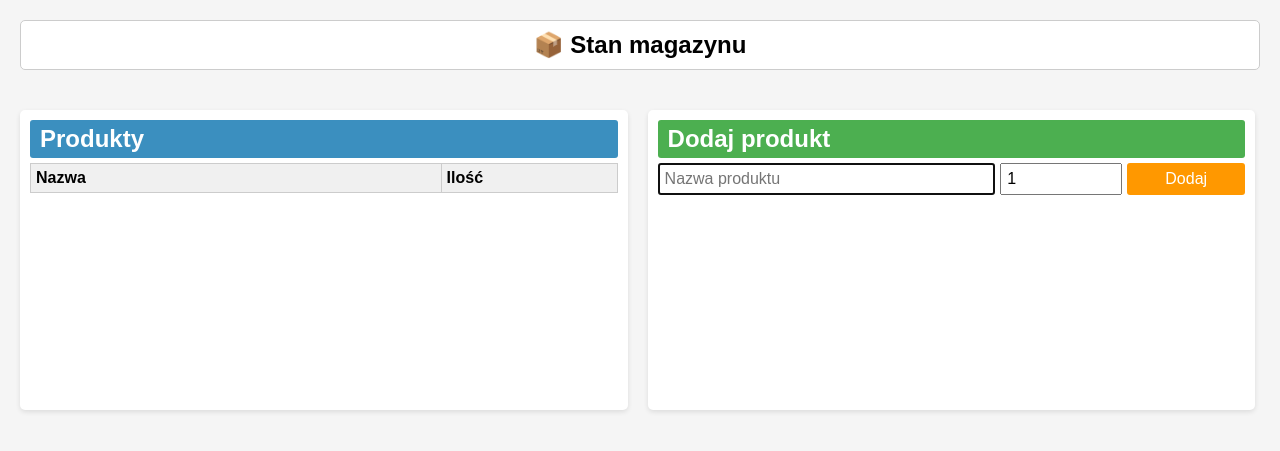
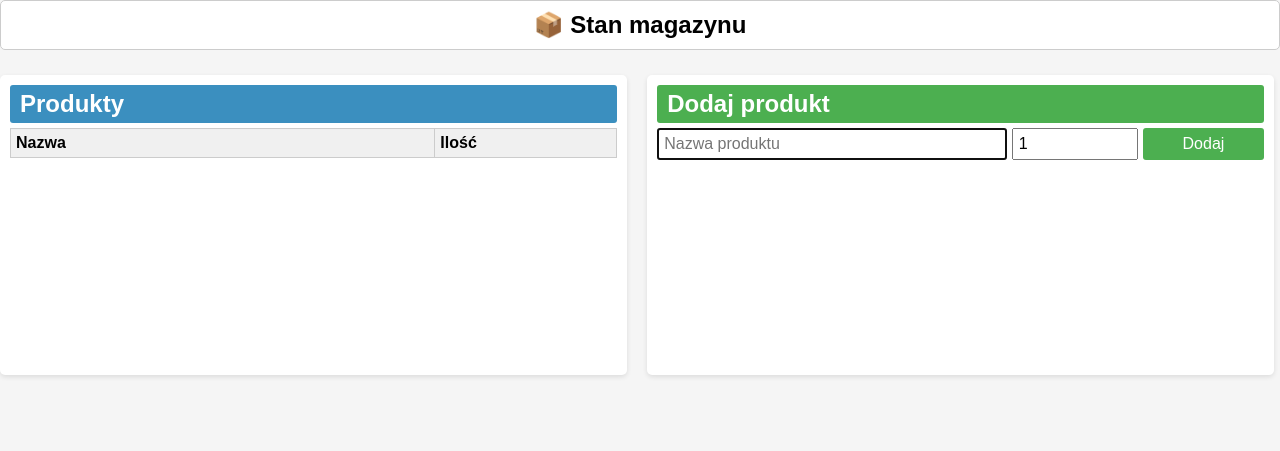
Before and after one commit to kris19000/magazyn, a Flask app: page / in a window 1280 px wide. Shown: the top 451 px of the page. Run offline with Flask 3, Linux system fonts and the light colour scheme; data that the repository does not hold is empty.

Commit message:
Update index.html

```diff
--- a/templates/index.html
+++ b/templates/index.html
@@ -7,7 +7,7 @@
         body {
             font-family: Arial, sans-serif;
             margin: 0;
-            padding: 20px;
+            padding: 0;
             display: flex;
             flex-wrap: wrap;
             gap: 20px;
@@ -20,7 +20,7 @@
             background-color: white;
             color: black;
             padding: 10px 0;
-            margin-bottom: 20px;
+            margin-bottom: 5px; /* zmniejszony margines */
             box-sizing: border-box;
             border-radius: 5px;
             text-align: center;
@@ -29,9 +29,9 @@
             border: 1px solid #ccc;
         }
 
-        /* Kontener z produktami - lewa tabela */
-        .products-container {
-            width: 49%; /* Zmniejszona szerokość */
+        /* Kontenery tabel */
+        .products-container, .add-container {
+            width: 49%; /* obie tabele obok siebie */
             display: flex;
             flex-direction: column;
             background-color: white;
@@ -42,6 +42,7 @@
             min-height: 300px;
         }
 
+        /* Lewa tabela - Produkty */
         .products-container h2 {
             margin: 0 0 5px 0;
             background-color: #3b8fbf;
@@ -83,17 +84,7 @@
         tr:nth-child(even) { background-color: #f9f9f9; }
         tr:hover { background-color: #f1f1f1; }
 
-        /* Kontener do dodawania produktów - prawa tabela */
-        .add-container {
-            width: 49%; /* Zmniejszona szerokość */
-            background-color: white;
-            padding: 10px;
-            box-sizing: border-box;
-            border-radius: 5px;
-            box-shadow: 0 2px 5px rgba(0,0,0,0.1);
-            min-height: 300px;
-        }
-
+        /* Prawa tabela - Dodawanie produktu */
         .add-container h2 {
             margin: 0 0 5px 0;
             background-color: #4CAF50;
@@ -136,17 +127,22 @@
             background-color: #45a049;
         }
 
-        button[type="submit"] {
+        .products-table-wrapper button {
             background-color: #FF9800;
+            color: white;
+            border: none;
+            padding: 3px 6px;
+            border-radius: 3px;
+            cursor: pointer;
         }
 
-        button[type="submit"]:hover {
+        .products-table-wrapper button:hover {
             background-color: #e68900;
         }
 
         /* Responsywność */
         @media (max-width: 800px) {
-            body { flex-direction: column; height: auto; }
+            body { flex-direction: column; }
             .products-container, .add-container { width: 100%; }
             .products-table-wrapper { max-height: 300px; }
         }
```
